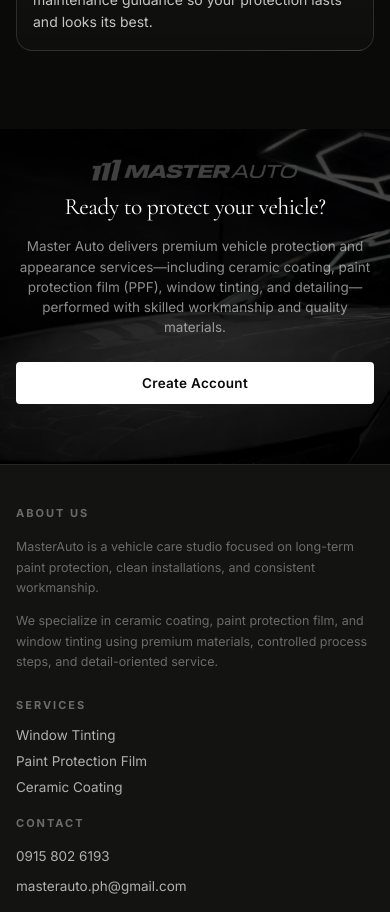
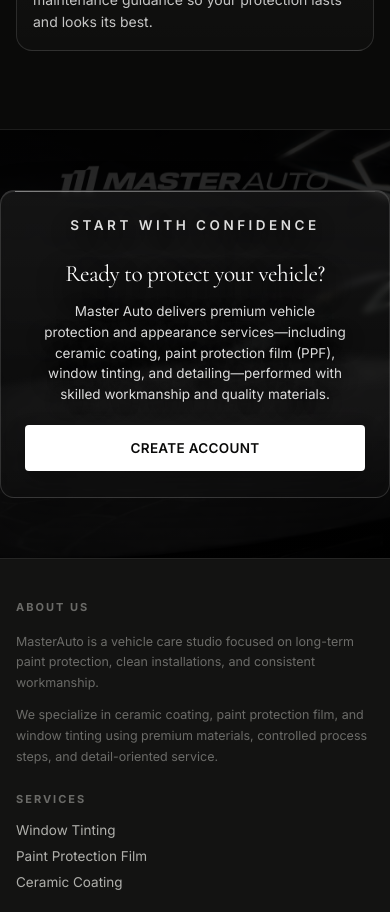
Before and after one commit to yael-jpg/masterautoupdated11, a React (Vite) app in the folder frontend/: page / in a window 390 px wide. Shown: the part 7880-8792 px from the top of the page. Built offline with nearby package versions, Linux system fonts and the light colour scheme; no server answers.

Commit message:
Refine CTA section readability and premium presentation

```diff
--- a/frontend/src/LandingPage.css
+++ b/frontend/src/LandingPage.css
@@ -1637,41 +1637,97 @@
   position: relative;
   padding: 120px 0;
   overflow: hidden;
+  border-top: 1px solid rgba(255,255,255,0.08);
 }
 .lp-cta-bg {
   position: absolute;
   inset: 0;
   background-size: cover;
   background-position: center;
+  transform: scale(1.02);
 }
 .lp-cta-dim {
   position: absolute;
   inset: 0;
-  background: rgba(0,0,0,0.72);
+  background:
+    linear-gradient(180deg, rgba(0,0,0,0.86) 0%, rgba(0,0,0,0.76) 36%, rgba(0,0,0,0.84) 100%),
+    radial-gradient(900px 380px at 50% 44%, rgba(255,255,255,0.08), rgba(255,255,255,0));
 }
 .lp-cta-body {
   position: relative;
   z-index: 1;
   text-align: center;
+  max-width: 980px;
+  margin: 0 auto;
+  padding: 38px 28px 42px;
+  border: 1px solid rgba(255,255,255,0.14);
+  border-radius: 20px;
+  background:
+    linear-gradient(180deg, rgba(255,255,255,0.06) 0%, rgba(255,255,255,0.02) 100%),
+    rgba(5,5,5,0.46);
+  box-shadow: 0 24px 48px rgba(0,0,0,0.42), inset 0 1px 0 rgba(255,255,255,0.12);
+  backdrop-filter: blur(3px);
+}
+
+.lp-cta-body::before {
+  content: '';
+  position: absolute;
+  left: 24px;
+  right: 24px;
+  top: 0;
+  height: 1px;
+  background: linear-gradient(90deg, rgba(255,255,255,0.4), rgba(255,255,255,0.08));
+  pointer-events: none;
+}
+
+.lp-cta-kicker {
+  margin-bottom: 10px;
+  color: rgba(255,255,255,0.66);
 }
 .lp-cta-body h2 {
   font-family: 'Cormorant Garamond', Georgia, serif;
-  font-size: clamp(28px, 4vw, 52px);
+  font-size: clamp(30px, 4vw, 56px);
   font-weight: 400;
-  letter-spacing: -0.5px;
+  letter-spacing: -0.55px;
   color: var(--white);
-  margin-bottom: 16px;
+  margin-bottom: 14px;
+  text-shadow: 0 12px 32px rgba(0,0,0,0.58);
 }
 .lp-cta-body p {
-  font-size: 16px;
-  color: rgba(255,255,255,0.55);
-  margin-bottom: 36px;
+  max-width: 960px;
+  margin: 0 auto 34px;
+  font-size: 18px;
+  line-height: 1.58;
+  color: rgba(255,255,255,0.86);
+  text-wrap: balance;
+  text-shadow: 0 6px 24px rgba(0,0,0,0.44);
 }
 .lp-cta-btns {
   display: flex;
   gap: 14px;
   justify-content: center;
   flex-wrap: wrap;
+}
+
+.lp-cta .lp-btn-w {
+  min-height: 50px;
+  padding: 0 34px;
+  border-radius: 999px;
+  border: 1px solid rgba(255,255,255,0.75);
+  background: #f7f7f4;
+  color: #111111;
+  font-size: 13px;
+  font-weight: 700;
+  letter-spacing: 0.1em;
+  text-transform: uppercase;
+  box-shadow: 0 10px 22px rgba(0,0,0,0.28);
+}
+
+.lp-cta .lp-btn-w:hover {
+  background: #ffffff;
+  border-color: #ffffff;
+  transform: translateY(-2px);
+  box-shadow: 0 14px 28px rgba(0,0,0,0.34);
 }
 
 /*  FOOTER  */
@@ -2002,8 +2058,12 @@
 
   /* CTA */
   .lp-cta      { padding: 80px 0; }
-  .lp-cta-body h2 { font-size: clamp(22px, 5vw, 38px); }
+  .lp-cta-body { padding: 30px 20px 32px; border-radius: 16px; }
+  .lp-cta-body h2 { font-size: clamp(24px, 5vw, 38px); }
+  .lp-cta-kicker { margin-bottom: 8px; }
+  .lp-cta-body p { font-size: 15px; margin-bottom: 26px; }
   .lp-cta-btns { flex-direction: column; align-items: center; gap: 12px; }
+  .lp-cta .lp-btn-w,
   .lp-btn-ow   { width: 100%; max-width: 340px; justify-content: center; }
 
   /* Footer */
@@ -2075,8 +2135,12 @@
 
   /* CTA */
   .lp-cta        { padding: 60px 0; }
-  .lp-cta-body h2 { font-size: clamp(20px, 6vw, 30px); margin-bottom: 12px; }
-  .lp-cta-body p  { font-size: 13.5px; margin-bottom: 24px; }
+  .lp-cta-body { padding: 24px 14px 26px; border-radius: 14px; }
+  .lp-cta-body::before { left: 14px; right: 14px; }
+  .lp-cta-kicker { margin-bottom: 6px; }
+  .lp-cta-body h2 { font-size: clamp(21px, 6vw, 30px); margin-bottom: 10px; }
+  .lp-cta-body p  { font-size: 13.5px; margin-bottom: 20px; line-height: 1.54; }
+  .lp-cta .lp-btn-w { min-height: 46px; font-size: 12px; letter-spacing: 0.09em; }
   .lp-btn-ow     { max-width: 100%; padding: 14px 20px; }
 
   /* Footer */
--- a/frontend/src/pages/LandingPage.jsx
+++ b/frontend/src/pages/LandingPage.jsx
@@ -954,6 +954,7 @@
         <div className="lp-cta-bg" style={{ backgroundImage: 'url(/images/howitworks.png)' }} />
         <div className="lp-cta-dim" />
         <div className="lp-wrap lp-cta-body">
+          <p className="lp-eyebrow lp-cta-kicker">Start With Confidence</p>
           <h2>Ready to protect your vehicle?</h2>
           <p>
             Master Auto delivers premium vehicle protection and appearance services—including
```
Also changed, not shown: 32 other files (tests, documents, lock files or other folders).
